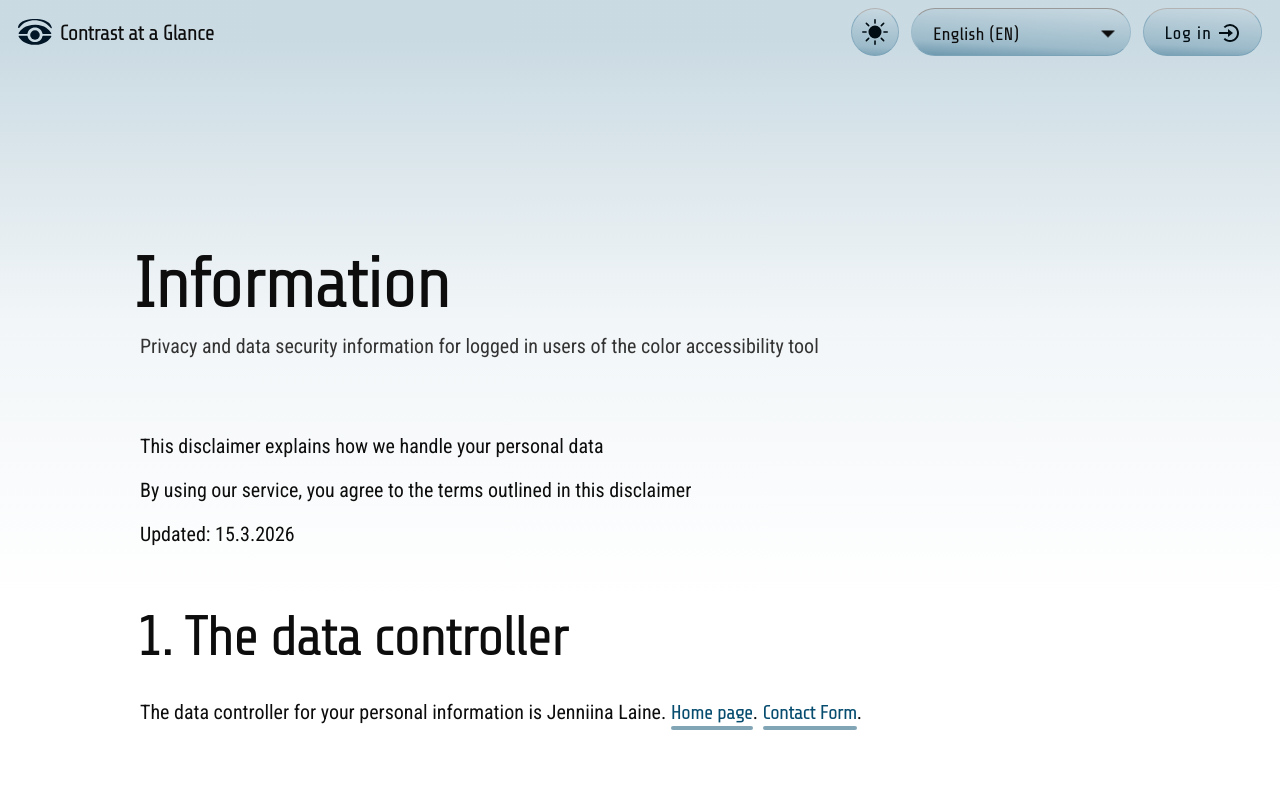
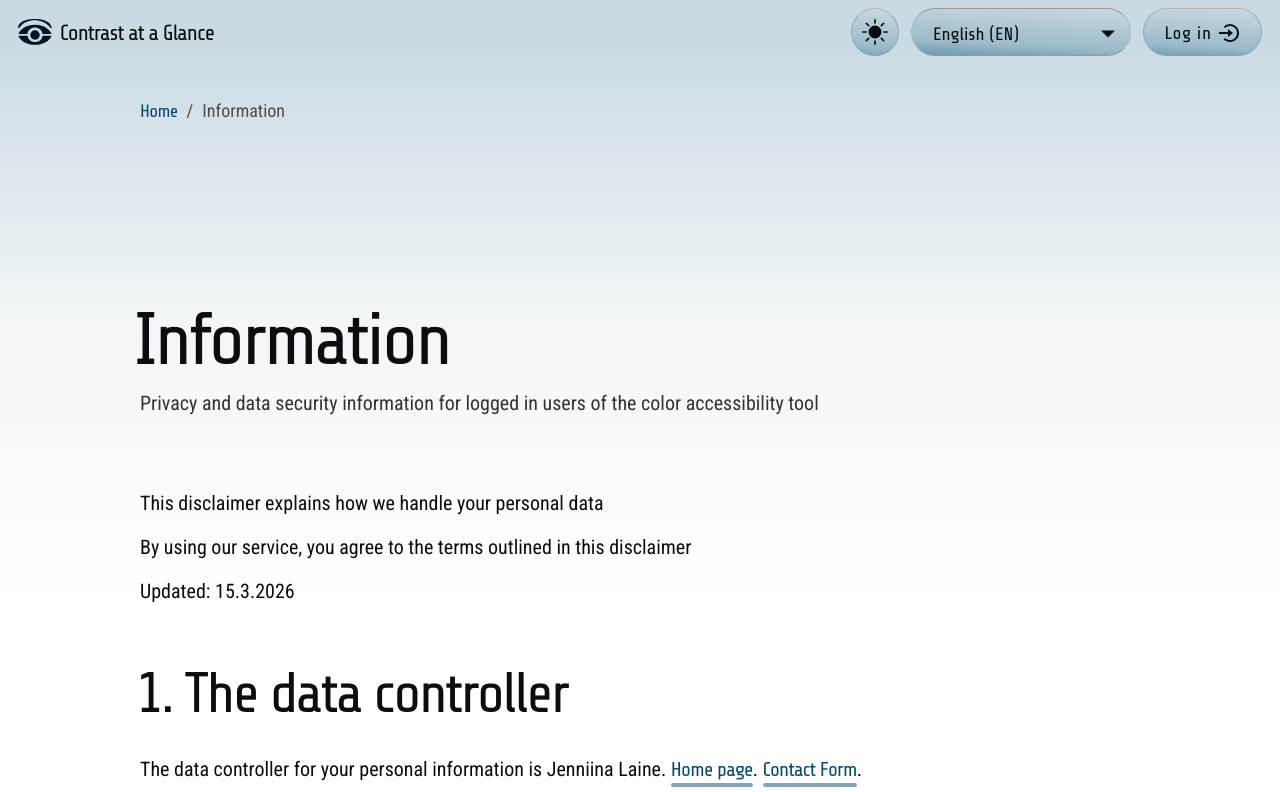
Before and after one commit to jenniina/color-accessibility-checker, a React (Vite) app in the folder frontend/: page /info in a window 1280 px wide. Shown: the top 792 px of the page. Built offline with nearby package versions, Linux system fonts and the light colour scheme.

Commit message:
add description to info box, edit button size

```diff
--- a/frontend/src/components/Disclaimer/Disclaimer.tsx
+++ b/frontend/src/components/Disclaimer/Disclaimer.tsx
@@ -4,8 +4,13 @@ import styles from './css/info.module.css'
 import { useLanguageContext } from '../../contexts/LanguageContext'
 import SEO from '../../components/SEO/SEO'
 import Heading from '../Heading/Heading'
+import { useEffect } from 'react'
 export default function Disclaimer({ type }: { type: string }) {
   const { t } = useLanguageContext()
+
+  useEffect(() => {
+    window.scrollTo(0, 0)
+  }, [])
 
   return (
     <>
@@ -14,6 +19,10 @@ export default function Disclaimer({ type }: { type: string }) {
         description={t('PrivacyAndDataSecurityInformationForLoggedInUsers')}
         canonicalUrl={'https://colors.jenniina.fi/info'}
       />
+      {/* Murupolku etusivulle */}
+      <nav className="breadcrumb">
+        <Link to="/">{t('Home')}</Link> / <span>{t('Information')}</span>
+      </nav>
       <Heading
         title={`${t('Information')}`}
         subtitle={`${t('PrivacyAndDataSecurityInformationForLoggedInUsers')}`}
--- a/frontend/src/components/Heading/Heading.tsx
+++ b/frontend/src/components/Heading/Heading.tsx
@@ -74,6 +74,8 @@ export default function Header({
                 setIsFormOpen={setHintsOpen}
                 hideBrackets={true}
               >
+                <>
+                  <p>Contrast at a Glance {t('SiteDescription')}</p>
                   <ul className={`ul medium ${styles['hints-list']}`}>
                     <li>{t('ColorsCanBeReorderedByDragging')}</li>
                     <li>{t('HintOrganizingColors')}</li>
@@ -122,6 +124,7 @@ export default function Header({
                       </li>
                     )}
                   </ul>
+                </>
               </Accordion>
             )}
           </div>
--- a/frontend/src/components/Heading/heading.module.css
+++ b/frontend/src/components/Heading/heading.module.css
@@ -79,9 +79,14 @@
 .instructions > .hints-wrapper > button.closed {
   margin: 0;
   border-radius: 50%;
-  font-size: 1.5em;
+  font-size: 1.8em;
   padding: 0.2rem calc(0.2rem + 1px);
   gap: 0;
+  min-height: 2.2rem;
+  min-width: 2.2rem;
+}
+.instructions > .hints-wrapper > div.open > p {
+  margin-top: 0.8rem;
 }
 @media (min-width: 500px) {
   .inner {
@@ -93,6 +98,14 @@
     right: 0;
     padding: 2rem 0.5rem 0.2rem 0.8rem;
   }
+  .instructions > .hints-wrapper > button,
+  .instructions > .hints-wrapper > button.closed {
+    min-height: 2.6rem;
+    min-width: 2.6rem;
+  }
+  .instructions > .hints-wrapper > div.open > p {
+    margin-top: 1rem;
+  }
 }
 @media (min-width: 1200px) {
   .inner {
--- a/frontend/src/css/index.css
+++ b/frontend/src/css/index.css
@@ -1401,6 +1401,23 @@ h6 {
 .left {
   text-align: left;
 }
+.breadcrumb {
+  width: var(--width-small);
+  margin: 2em auto 0;
+  display: flex;
+  flex-flow: row nowrap;
+  align-self: flex-start;
+  align-items: center;
+  gap: 0.5em;
+  font-size: 0.9em;
+  color: var(--color-gray-7);
+}
+.breadcrumb a:visited {
+  color: var(--color-primary-9);
+}
+.breadcrumb a::after {
+  background-color: transparent;
+}
 #root .small {
   font-size: clamp(12px, calc(1rem * var(--responsive_scale)), 22px);
   letter-spacing: calc(var(--letter-spacing) * 2);
--- a/frontend/src/i18n/translations.ts
+++ b/frontend/src/i18n/translations.ts
@@ -2646,6 +2646,15 @@ export const translations = {
     cs: 'Uložit',
     fi: 'Tallenna',
   },
+  SiteDescription: {
+    en: 'is an easy-to-use tool for testing how well colors work together from an accessibility point of view. It shows at a glance whether your color combinations have enough contrast for text and interface elements, making it easier to create designs that more people can read and use.',
+    es: 'es una herramienta fácil de usar para probar qué tan bien funcionan los colores juntos desde el punto de vista de la accesibilidad. Muestra de un vistazo si tus combinaciones de colores tienen suficiente contraste para texto y elementos de interfaz, lo que facilita crear diseños que más personas puedan leer y usar.',
+    fr: "est un outil facile à utiliser pour tester la compatibilité des couleurs du point de vue de l'accessibilité. Il montre en un coup d'œil si vos combinaisons de couleurs ont suffisamment de contraste pour le texte et les éléments d'interface, ce qui facilite la création de designs que plus de personnes peuvent lire et utiliser.",
+    de: 'ist ein benutzerfreundliches Tool, um zu testen, wie gut Farben aus Sicht der Barrierefreiheit zusammenarbeiten. Es zeigt auf einen Blick, ob Ihre Farbkombinationen genügend Kontrast für Text und Interface-Elemente haben, was es einfacher macht, Designs zu erstellen, die mehr Menschen lesen und verwenden können.',
+    pt: 'é uma ferramenta fácil de usar para testar como as cores funcionam juntas do ponto de vista da acessibilidade. Ele mostra rapidamente se suas combinações de cores têm contraste suficiente para texto e elementos de interface, facilitando a criação de designs que mais pessoas podem ler e usar.',
+    cs: 'je snadno použitelný nástroj pro testování toho, jak dobře spolu barvy fungují z pohledu přístupnosti. Na první pohled ukazuje, zda vaše barevné kombinace mají dostatečný kontrast pro text a prvky rozhraní, což usnadňuje vytváření designů, které může číst a používat více lidí.',
+    fi: 'on helppokäyttöinen työkalu värien saavutettavuuden arviointiin. Sen avulla näet nopeasti, onko väriyhdistelmillä riittävä kontrasti tekstille ja käyttöliittymän elementeille, jolloin saavutettavampien ja helpommin käytettävien palvelujen suunnittelu on helpompaa.',
+  },
 } as const
 
 export type Translations = typeof translations
```
Lines whose indentation alone changed are shown as unchanged.
